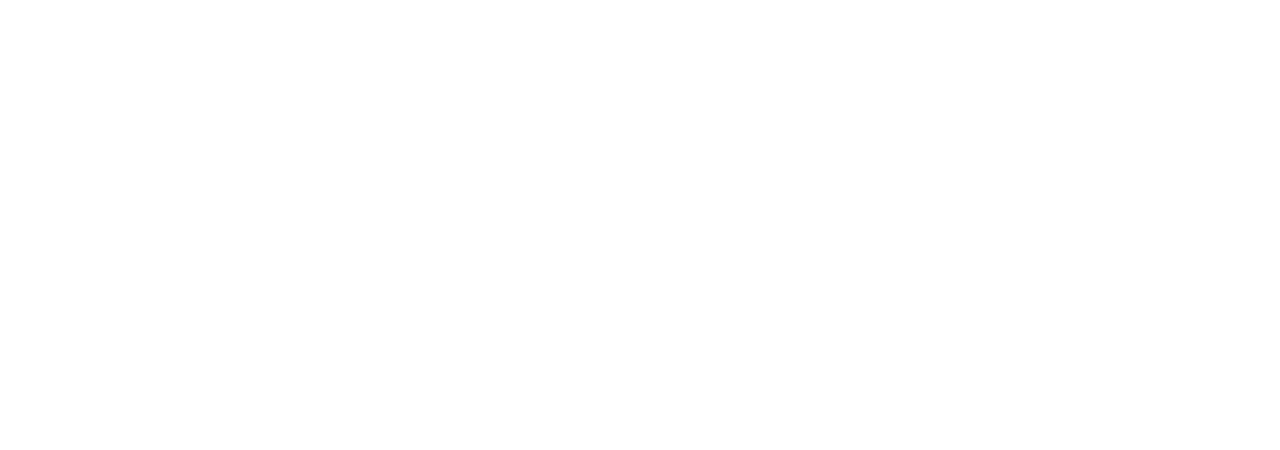
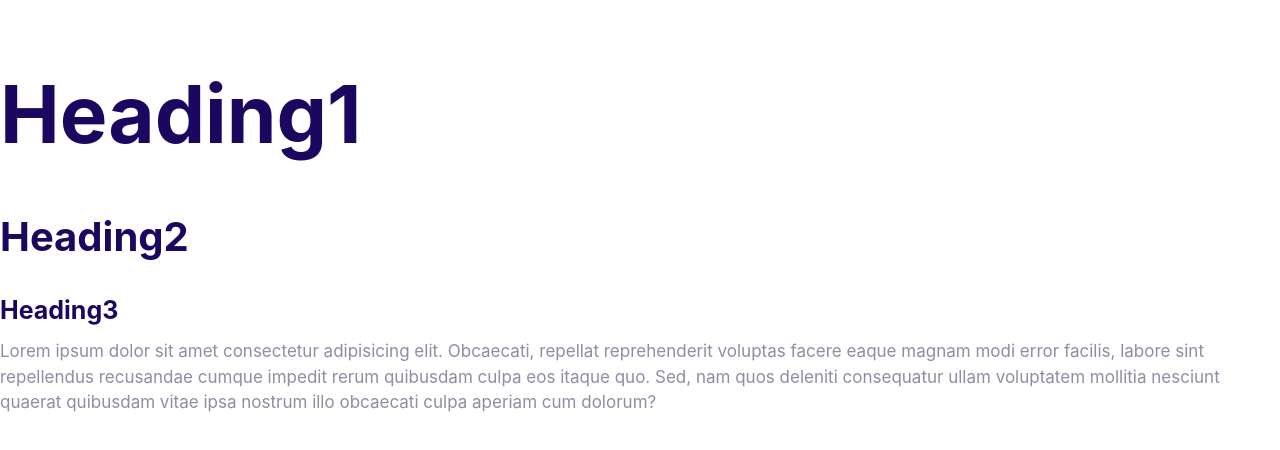
Before and after one commit to coder-rgb/CloudJ, a plain HTML site: page index.html in a window 1280 px wide. Drawn offline with Linux system fonts and the light colour scheme.

Commit message:
Define type of site

```diff
--- a/css/style.css
+++ b/css/style.css
@@ -2,6 +2,61 @@
   --color-primary: #2584ff;
   --color-secondary: #00d9ff;
   --color-accent: #ff3400;
-  --color-heading: #1b0760;
+  --color-headings: #1b0760;
   --color-body: #918ca4;
 }
+
+/* Typography */
+
+html {
+  font-size: 62.5%;
+}
+
+body {
+  font-family: -apple-system, BlinkMacSystemFont, "Segoe UI", Roboto, Oxygen,
+    Ubuntu, Cantarell, "Open Sans", "Helvetica Neue", sans-serif;
+  font-size: 2.5rem;
+  line-height: 1.5;
+  color: var(--color-body);
+}
+
+h1,
+h2,
+h3 {
+  color: var(--color-headings);
+  margin-bottom: 1rem;
+}
+
+h1 {
+  font-size: 7rem;
+}
+
+h2 {
+  font-size: 4rem;
+}
+
+h3 {
+  font-size: 3rem;
+}
+
+p {
+  margin-top: 0rem;
+}
+
+@media screen and (min-width: 1024px) {
+  body {
+    font-size: 1.7rem;
+  }
+
+  h1 {
+    font-size: 8rem;
+  }
+
+  h2 {
+    font-size: 4rem;
+  }
+
+  h3 {
+    font-size: 2.5rem;
+  }
+}
--- a/index.html
+++ b/index.html
@@ -10,6 +10,11 @@
 </head>
 
 <body>
-
+    <h1>
+        Heading1
+    </h1>
+    <h2>Heading2</h2>
+    <h3>Heading3</h3>
+    <p>Lorem ipsum dolor sit amet consectetur adipisicing elit. Obcaecati, repellat reprehenderit voluptas facere eaque magnam modi error facilis, labore sint repellendus recusandae cumque impedit rerum quibusdam culpa eos itaque quo. Sed, nam quos deleniti consequatur ullam voluptatem mollitia nesciunt quaerat quibusdam vitae ipsa nostrum illo obcaecati culpa aperiam cum dolorum?</p>
 </body>
 </html>
```
